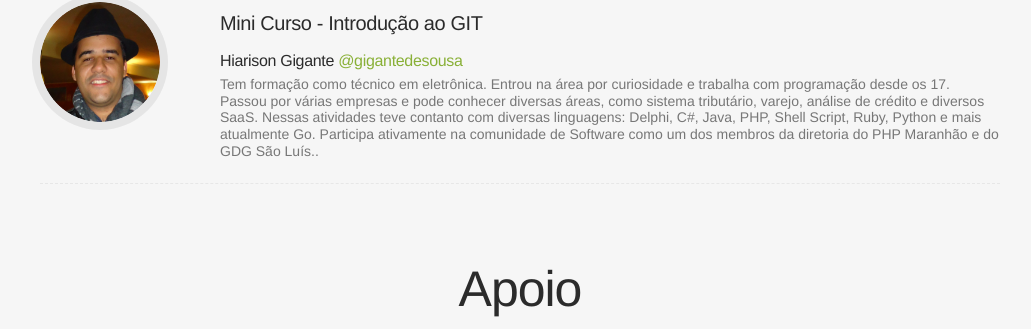
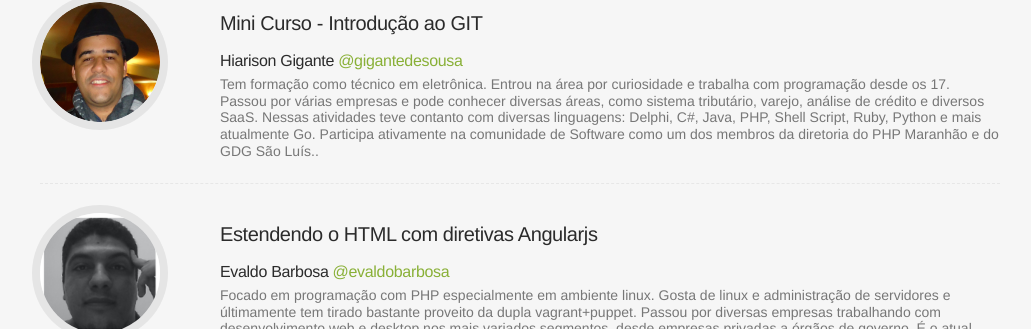
Before and after one commit to GDGSaoLuis/gdg-saoluis.github.io, a website: page gdg-sao-luis-day/index.html in a window 1280 px wide. Shown: the part 1880-2209 px from the top of the page, without its empty margins (120-1151 px from the left). Drawn offline with nearby package versions, Linux system fonts and the light colour scheme; some packages are replaced by stand-ins of ours.

Commit message:
Add novo palestrante.

```diff
--- a/gdg-sao-luis-day/index.html
+++ b/gdg-sao-luis-day/index.html
@@ -127,6 +127,21 @@
           <p class="speakers-bio">Tem formação como técnico em eletrônica. Entrou na área por curiosidade e trabalha com programação desde os 17. Passou por várias empresas e pode conhecer diversas áreas, como sistema tributário, varejo, análise de crédito e diversos SaaS. Nessas atividades teve contanto com diversas linguagens: Delphi, C#, Java, PHP, Shell Script, Ruby, Python e mais atualmente Go. Participa ativamente na comunidade de Software como um dos membros da diretoria do PHP Maranhão e do GDG São Luís..</p>
         </li>
 
+
+        <li class="speakers-item" itemprop="performer" itemscope itemtype="http://schema.org/Person">
+          <span class="speaker-photo"><img class="photo" src="assets/img/evaldo.jpg" alt="Evaldo Barbosa" itemprop="image" /></span>
+
+          <h3 class="speech-title">
+             <span>Estendendo o HTML com diretivas Angularjs</span>
+          </h3>
+          <h3 class="speakers-name">Evaldo Barbosa
+
+              <a href="http://www.twitter.com/evaldobarbosa" title="Twitter @evaldobarbosa">@evaldobarbosa</a>
+
+          </h3>
+          <p class="speakers-bio">Focado em programação com PHP especialmente em ambiente linux. Gosta de linux e administração de servidores e últimamente tem tirado bastante proveito da dupla vagrant+puppet. Passou por diversas empresas trabalhando com desenvolvimento web e desktop nos mais variados segmentos, desde empresas privadas a órgãos de governo. É o atual presidente do grupo PHP Maranhão e trabalha para ajudar essa comunidade a tornar-se mais unida e forte.</p>
+        </li>
+
      </ul>
    </div>
 
```
Also changed, not shown: gdg-sao-luis-day/assets/img/evaldo.jpg (added).
